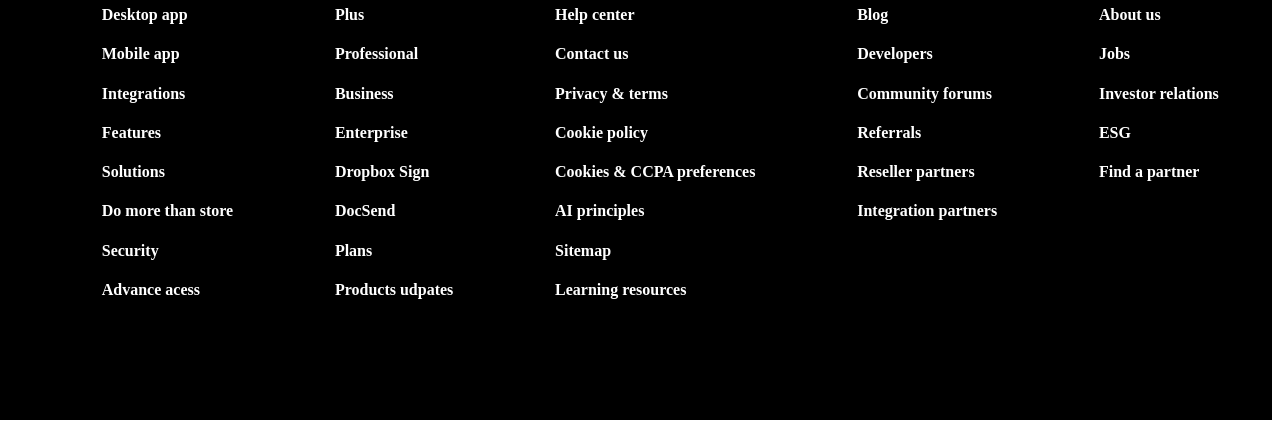
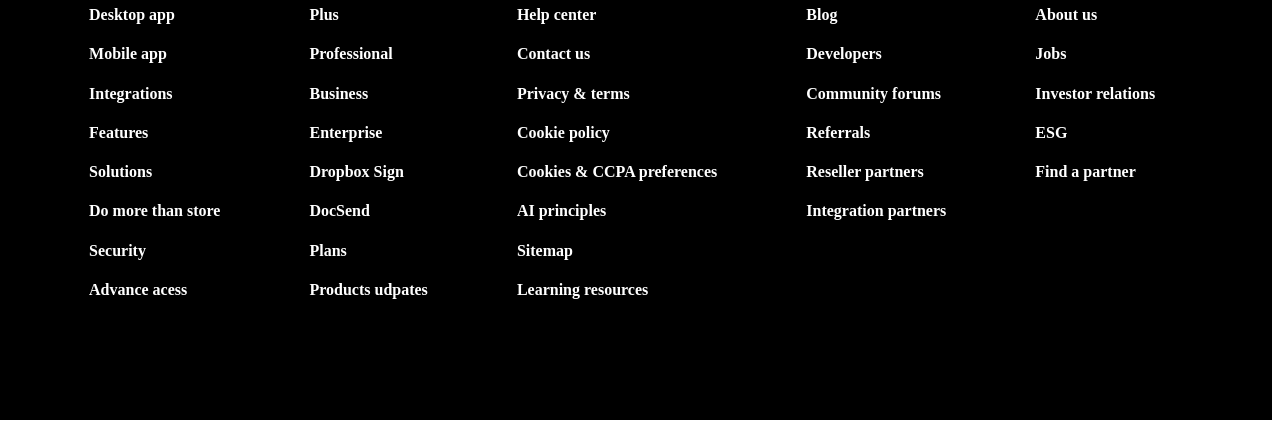
Before and after one commit to 18alex18/mydropbox, a plain HTML site: page index.html in a window 1280 px wide. Shown: the part 422-850 px from the top of the page. Drawn offline with Linux system fonts and the light colour scheme.

Commit message:
footer quase feito, pouco mais

```diff
--- a/index.html
+++ b/index.html
@@ -31,7 +31,7 @@
 
 
 
-      <div style="float:left; margin-left:8%">
+      <div style="float:left; margin-left:7%">
 
 
     <h2 style="color:white; ">Dropbox</h2>
@@ -47,7 +47,7 @@
     <p style="color:white; "></p>
     </div>
 
-    <div style="float:left; margin-left:8%">
+    <div style="float:left; margin-left:7%">
 
 
         <h2 style="color:white; ">Products</h2>
@@ -63,7 +63,7 @@
         <p style="color:white; "></p>
         </div>
 
-        <div style="float:left; margin-left:8%">
+        <div style="float:left; margin-left:7%">
 
 
             <h2 style="color:white; ">Support</h2>
@@ -79,7 +79,7 @@
             <p style="color:white; "></p>
             </div>
 
-            <div style="float:left; margin-left:8%">
+            <div style="float:left; margin-left:7%">
 
 
                 <h2 style="color:white; ">Community</h2>
@@ -93,7 +93,7 @@
                 <p style="color:white; "></p>
                 </div>
 
-                <div style="float:left; margin-left:8%">
+                <div style="float:left; margin-left:7%">
 
 
                     <h2 style="color:white; ">Company</h2>
```
